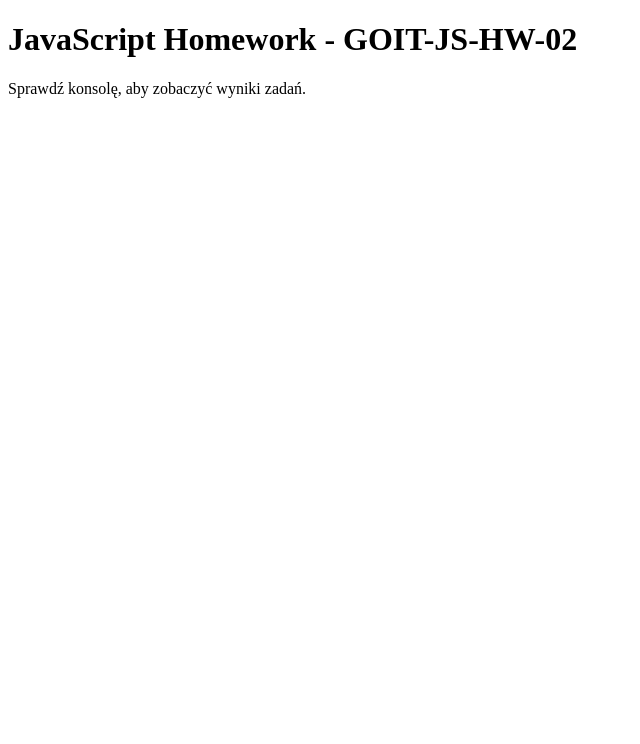
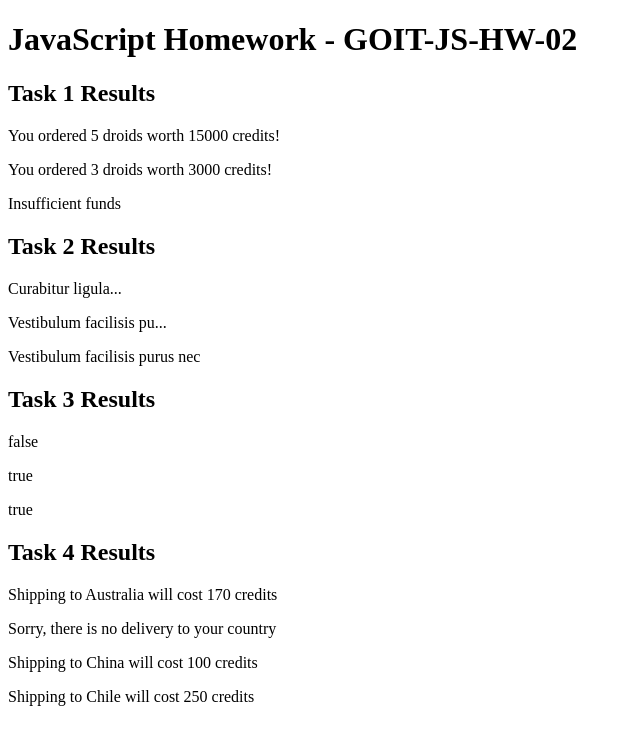
Before and after one commit to ArturLaski/goit-js-hw-02, a plain HTML site: page index.html in a window 1280 px wide. Shown: the whole page, without its empty margins (0-640 px from the left). Drawn offline with Linux system fonts and the light colour scheme.

Commit message:
Modify script to show results on index.html in div

```diff
--- a/index.html
+++ b/index.html
@@ -5,16 +5,35 @@
   <meta name="viewport" content="width=device-width, initial-scale=1.0">
   <meta http-equiv="X-UA-Compatible" content="ie=edge">
   <title>GOIT-JS-HW-02</title>
+  <style>
+    .task-results {
+      margin: 20px 0;
+    }
+  </style>
 </head>
 <body>
   <h1>JavaScript Homework - GOIT-JS-HW-02</h1>
-  <p>Sprawdź konsolę, aby zobaczyć wyniki zadań.</p>
+
+  <div class="task-results" id="task-1-results">
+    <h2>Task 1 Results</h2>
+  </div>
+
+  <div class="task-results" id="task-2-results">
+    <h2>Task 2 Results</h2>
+  </div>
+
+  <div class="task-results" id="task-3-results">
+    <h2>Task 3 Results</h2>
+  </div>
+
+  <div class="task-results" id="task-4-results">
+    <h2>Task 4 Results</h2>
+  </div>
 
   <!-- Import skryptów -->
   <script src="js/task-1.js"></script>
   <script src="js/task-2.js"></script>
   <script src="js/task-3.js"></script>
   <script src="js/task-4.js"></script>
-
 </body>
 </html>
--- a/js/task-1.js
+++ b/js/task-1.js
@@ -8,6 +8,12 @@ function makeTransaction(quantity, pricePerDroid, customerCredits) {
     }
   }
 
-  console.log(makeTransaction(5, 3000, 23000));  // "You ordered 5 droids worth 15000 credits!"
-  console.log(makeTransaction(3, 1000, 15000));  // "You ordered 3 droids worth 3000 credits!"
-  console.log(makeTransaction(5, 1000, 3000));   // "Insufficient funds"
+console.log(makeTransaction(5, 3000, 23000));  // "You ordered 5 droids worth 15000 credits!"
+console.log(makeTransaction(3, 1000, 15000));  // "You ordered 3 droids worth 3000 credits!"
+console.log(makeTransaction(5, 1000, 3000));   // "Insufficient funds"
+
+// Wyświetlanie wyników na stronie
+const task1ResultsDiv = document.getElementById('task-1-results');
+task1ResultsDiv.innerHTML += `<p>${makeTransaction(5, 3000, 23000)}</p>`;
+task1ResultsDiv.innerHTML += `<p>${makeTransaction(3, 1000, 15000)}</p>`;
+task1ResultsDiv.innerHTML += `<p>${makeTransaction(5, 1000, 3000)}</p>`;
--- a/js/task-2.js
+++ b/js/task-2.js
@@ -6,5 +6,11 @@ function formatMessage(message, maxLength) {
     }
   }
 
-  console.log(formatMessage("Curabitur ligula sapien", 16));  // "Curabitur ligula..."
-  console.log(formatMessage("Vestibulum facilisis purus nec", 30));  // "Vestibulum facilisis purus nec"
+console.log(formatMessage("Curabitur ligula sapien", 16));  // "Curabitur ligula..."
+console.log(formatMessage("Vestibulum facilisis purus nec", 30));  // "Vestibulum facilisis purus nec"
+
+// Wyświetlanie wyników na stronie
+const task2ResultsDiv = document.getElementById('task-2-results');
+task2ResultsDiv.innerHTML += `<p>${formatMessage("Curabitur ligula sapien", 16)}</p>`;
+task2ResultsDiv.innerHTML += `<p>${formatMessage("Vestibulum facilisis purus nec", 23)}</p>`;
+task2ResultsDiv.innerHTML += `<p>${formatMessage("Vestibulum facilisis purus nec", 30)}</p>`;
--- a/js/task-3.js
+++ b/js/task-3.js
@@ -3,5 +3,11 @@ function checkForSpam(message) {
     return lowerCaseMessage.includes('spam') || lowerCaseMessage.includes('sale');
   }
 
-  console.log(checkForSpam("Latest technology news"));  // false
-  console.log(checkForSpam("Amazing sale, only tonight!"));  // true
+console.log(checkForSpam("Latest technology news"));  // false
+console.log(checkForSpam("Amazing sale, only tonight!"));  // true
+
+// Wyświetlanie wyników na stronie
+const task3ResultsDiv = document.getElementById('task-3-results');
+task3ResultsDiv.innerHTML += `<p>${checkForSpam("Latest technology news")}</p>`;
+task3ResultsDiv.innerHTML += `<p>${checkForSpam("Amazing sale, only tonight!")}</p>`;
+task3ResultsDiv.innerHTML += `<p>${checkForSpam("Get best sale offers now!")}</p>`;
--- a/js/task-4.js
+++ b/js/task-4.js
@@ -21,5 +21,12 @@ function getShippingCost(country) {
     return `Shipping to ${country} will cost ${price} credits`;
   }
 
-  console.log(getShippingCost("Australia"));  // "Shipping to Australia will cost 170 credits"
-  console.log(getShippingCost("Germany"));    // "Sorry, there is no delivery to your country"
+console.log(getShippingCost("Australia"));  // "Shipping to Australia will cost 170 credits"
+console.log(getShippingCost("Germany"));    // "Sorry, there is no delivery to your country"
+
+// Wyświetlanie wyników na stronie
+const task4ResultsDiv = document.getElementById('task-4-results');
+task4ResultsDiv.innerHTML += `<p>${getShippingCost("Australia")}</p>`;
+task4ResultsDiv.innerHTML += `<p>${getShippingCost("Germany")}</p>`;
+task4ResultsDiv.innerHTML += `<p>${getShippingCost("China")}</p>`;
+task4ResultsDiv.innerHTML += `<p>${getShippingCost("Chile")}</p>`;
```
